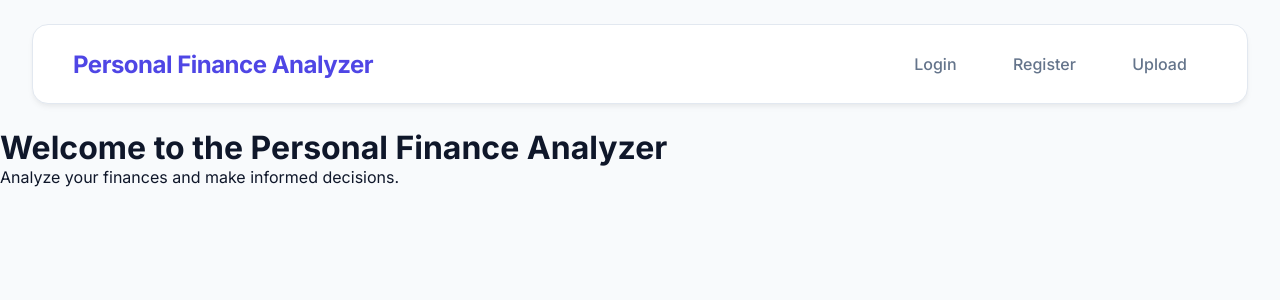
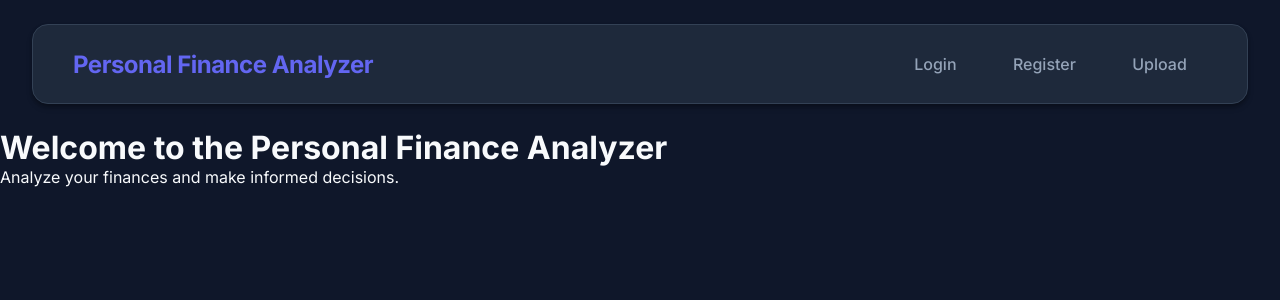
Before and after one commit to mahi-in9/Personal-finance-analyzer, a React (Vite) app in the folder client/: page / in a window 1280 px wide. Shown: the top 300 px of the page. Built offline with nearby package versions, Linux system fonts and the light colour scheme.

Commit message:
created black theme

```diff
--- a/client/src/App.css
+++ b/client/src/App.css
@@ -6,7 +6,8 @@
 }
 
 /* --- CARDS & PANELS --- */
-.card, .glass-panel {
+.card,
+.glass-panel {
     background: var(--bg-card);
     border: 1px solid var(--border-light);
     box-shadow: var(--shadow-soft);
@@ -14,7 +15,8 @@
     transition: box-shadow 0.3s ease;
 }
 
-.card:hover, .glass-panel:hover {
+.card:hover,
+.glass-panel:hover {
     box-shadow: var(--shadow-hover);
 }
 
@@ -32,10 +34,34 @@
 }
 
 .nav-title {
+    position: relative;
     font-weight: 700;
     font-size: 1.5rem;
     color: var(--accent-primary);
     letter-spacing: -0.5px;
+    text-decoration: none;
+}
+
+.nav-title::after {
+    content: "";
+    position: absolute;
+    left: 0;
+    bottom: -4px;
+    width: 100%;
+    height: 2px;
+    background: var(--accent-hover);
+
+    transform: scaleX(0);
+    transform-origin: center;
+    transition: transform 0.3s ease;
+}
+
+.nav-title:hover {
+    color: var(--accent-hover);
+}
+
+.nav-title:hover::after {
+    transform: scaleX(1);
 }
 
 .nav-links {
@@ -61,6 +87,8 @@
 .nav-link:hover {
     color: var(--accent-primary);
     background: var(--accent-light);
+    border: 1px solid var(--accent-primary);
+    scale: 1.05;
 }
 
 /* --- FORMS & AUTH CONTAINERS --- */
@@ -74,7 +102,8 @@
     align-items: center;
 }
 
-.login-form, .add-transaction-form {
+.login-form,
+.add-transaction-form {
     display: flex;
     flex-direction: column;
     gap: 1.2rem;
@@ -86,7 +115,8 @@
     box-shadow: var(--shadow-soft);
 }
 
-input, textarea {
+input,
+textarea {
     padding: 0.8rem 1rem;
     border-radius: 0.5rem;
     border: 1px solid var(--border-light);
@@ -95,10 +125,14 @@ input, textarea {
     font-family: inherit;
     font-size: 1rem;
     outline: none;
+    max-width: 500px;
+    min-width: 500px;
+    height: 2.5rem;
     transition: all 0.2s ease;
 }
 
-input:focus, textarea:focus {
+input:focus,
+textarea:focus {
     border: 1px solid var(--accent-primary);
     box-shadow: 0 0 0 3px var(--accent-light);
     background: var(--bg-card);
@@ -132,15 +166,6 @@ button[type="submit"]:active {
     max-width: 1200px;
     margin: 0 auto;
     width: 100%;
-}
-
-.dashboard-title {
-    text-align: center;
-    margin-bottom: 2.5rem;
-    font-size: 2.2rem;
-    font-weight: 700;
-    color: var(--text-main);
-    letter-spacing: -0.5px;
 }
 
 .dashboard-content {
@@ -223,16 +248,19 @@ button[type="submit"]:active {
 .transaction-list::-webkit-scrollbar {
     width: 6px;
 }
+
 .transaction-list::-webkit-scrollbar-track {
     background: var(--bg-main);
     border-radius: 10px;
 }
+
 .transaction-list::-webkit-scrollbar-thumb {
-    background: #cbd5e1;
+    background: #475569;
     border-radius: 10px;
 }
+
 .transaction-list::-webkit-scrollbar-thumb:hover {
-    background: #94a3b8;
+    background: #64748b;
 }
 
 /* --- TRANSACTION ITEM --- */
@@ -313,6 +341,7 @@ button[type="submit"]:active {
         opacity: 0;
         transform: translateY(10px);
     }
+
     to {
         opacity: 1;
         transform: translateY(0);
@@ -324,14 +353,17 @@ button[type="submit"]:active {
     .dashboard-content {
         grid-template-columns: 1fr;
     }
+
     .nav-bar {
         flex-direction: column;
         gap: 1rem;
         padding: 1.5rem;
     }
+
     .transaction-item:hover {
         transform: none;
     }
+
     .delete-btn {
         position: static;
         opacity: 1;
--- a/client/src/components/Navbar.jsx
+++ b/client/src/components/Navbar.jsx
@@ -13,7 +13,7 @@ function Navbar() {
 
     return (
         <nav className="nav-bar">
-            <h1 className="nav-title">Personal Finance Analyzer</h1>
+            <Link to={"/dashboard"} className="nav-title">Personal Finance Analyzer</Link>
             <div className="nav-links">
 
                 {isAuthenticated ? (
--- a/client/src/index.css
+++ b/client/src/index.css
@@ -1,24 +1,24 @@
 @import url('https://fonts.googleapis.com/css2?family=Inter:wght@300;400;500;600;700&display=swap');
 
 :root {
-  /* Clean Fintech Light Mode Palette */
-  --bg-main: #f8fafc;
-  --bg-card: #ffffff;
+  /* Clean Fintech Dark Mode Palette */
+  --bg-main: #0f172a;
+  --bg-card: #1e293b;
 
-  --text-main: #0f172a;
-  --text-muted: #64748b;
+  --text-main: #f8fafc;
+  --text-muted: #94a3b8;
 
-  --accent-primary: #4f46e5;
-  --accent-hover: #4338ca;
-  --accent-light: #e0e7ff;
+  --accent-primary: #6366f1;
+  --accent-hover: #818cf8;
+  --accent-light: rgba(99, 102, 241, 0.15);
 
   --income-green: #10b981;
   --expense-red: #ef4444;
 
-  --border-light: #e2e8f0;
+  --border-light: #334155;
 
-  --shadow-soft: 0 4px 6px -1px rgba(0, 0, 0, 0.05), 0 2px 4px -1px rgba(0, 0, 0, 0.03);
-  --shadow-hover: 0 10px 15px -3px rgba(0, 0, 0, 0.1), 0 4px 6px -2px rgba(0, 0, 0, 0.05);
+  --shadow-soft: 0 4px 6px -1px rgba(0, 0, 0, 0.3), 0 2px 4px -1px rgba(0, 0, 0, 0.2);
+  --shadow-hover: 0 10px 15px -3px rgba(0, 0, 0, 0.4), 0 4px 6px -2px rgba(0, 0, 0, 0.3);
 }
 
 * {
--- a/client/src/pages/Dashboard.jsx
+++ b/client/src/pages/Dashboard.jsx
@@ -6,7 +6,6 @@ function Dashboard() {
 
     return (
         <div className="dashboard">
-            <h1 className="dashboard-title">Dashboard</h1>
 
             <div className="dashboard-content">
                 <div className="dashboard-left">
```
